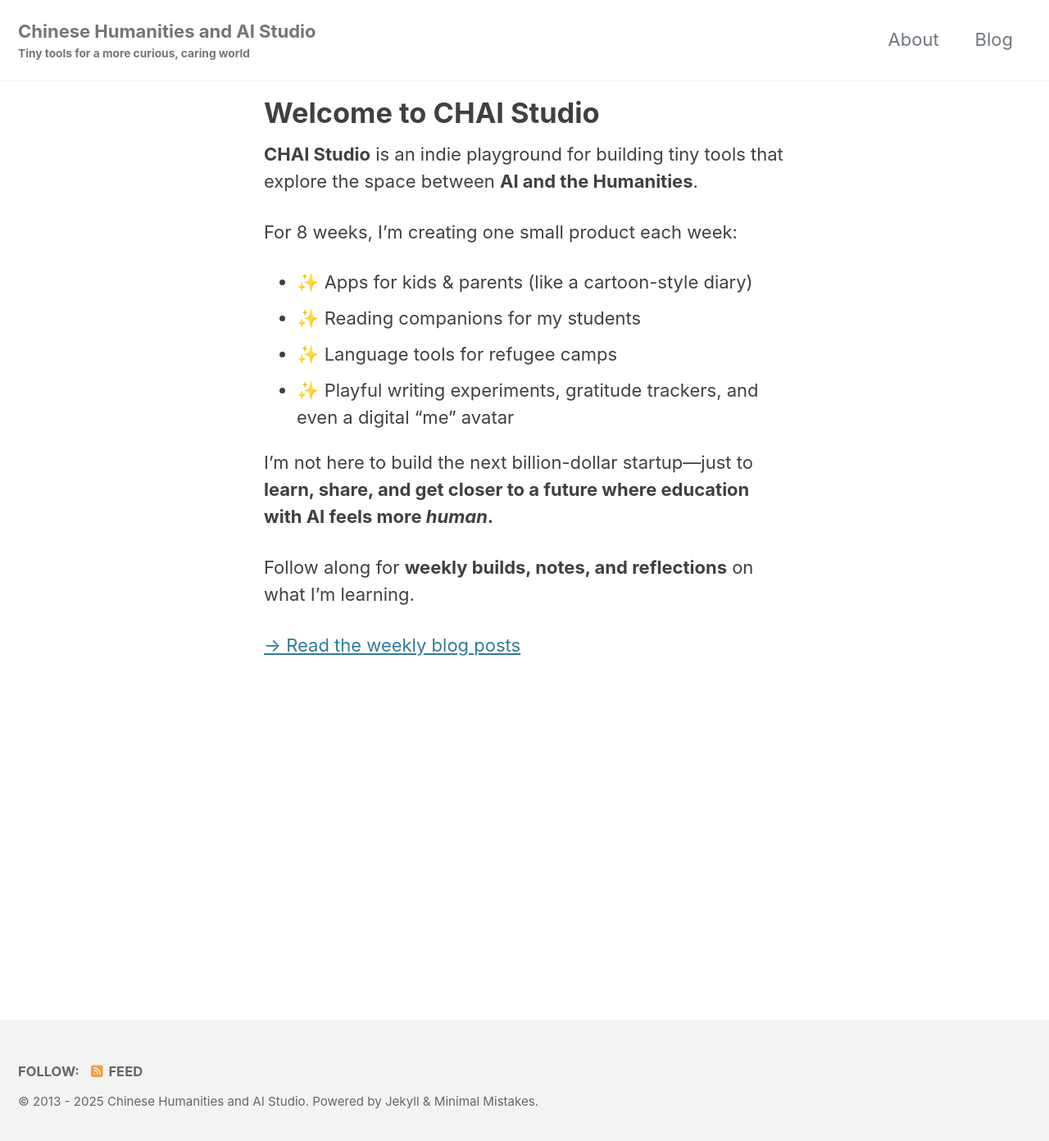
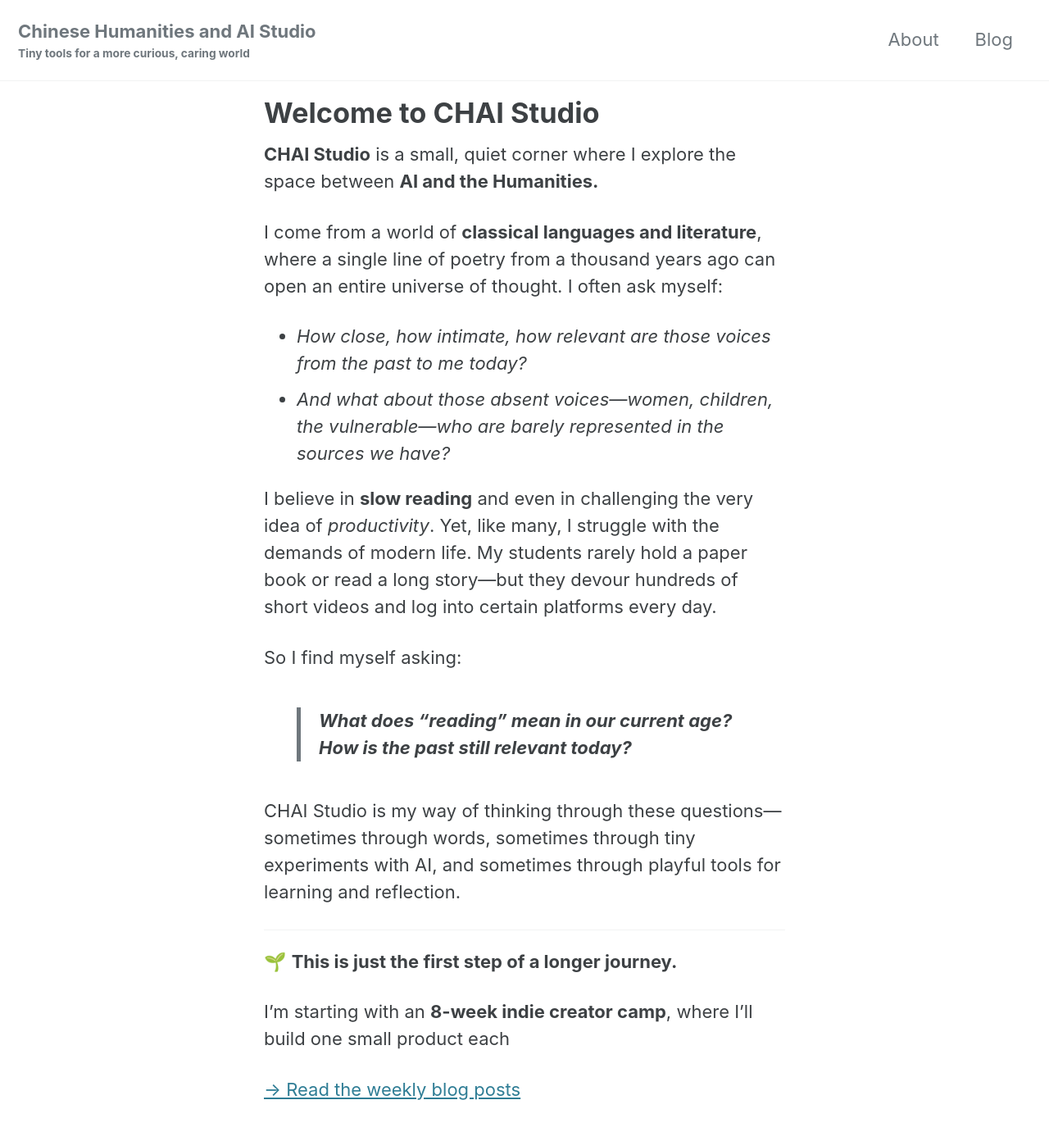
Before and after one commit to chai-studio/chai-studio.github.io, a Jekyll site: the page built from index.md, in a window 1280 px wide and 1400 px high. Shown: the top 1392 px of the window at 82% size. Built offline with Jekyll 4.4.1, drawn with Linux system fonts in a browser that asks for light colours; cached includes are drawn as plain includes; the list of posts is cut into pages by our own code.

Commit message:
Update index.md with a personal note

```diff
--- a/index.md
+++ b/index.md
@@ -3,17 +3,25 @@ layout: single
 title: "Welcome to CHAI Studio"
 ---
 
-**CHAI Studio** is an indie playground for building tiny tools that explore the space between **AI and the Humanities**.
+**CHAI Studio** is a small, quiet corner where I explore the space between **AI and the Humanities.**
 
-For 8 weeks, I’m creating one small product each week:
+I come from a world of **classical languages and literature**, where a single line of poetry from a thousand years ago can open an entire universe of thought. I often ask myself:
 
-- ✨ Apps for kids & parents (like a cartoon-style diary)
-- ✨ Reading companions for my students
-- ✨ Language tools for refugee camps
-- ✨ Playful writing experiments, gratitude trackers, and even a digital “me” avatar
+- *How close, how intimate, how relevant are those voices from the past to me today?*
+- *And what about those absent voices—women, children, the vulnerable—who are barely represented in the sources we have?*
 
-I’m not here to build the next billion-dollar startup—just to **learn, share, and get closer to a future where education with AI feels more *human*.**
+I believe in **slow reading** and even in challenging the very idea of *productivity*. Yet, like many, I struggle with the demands of modern life. My students rarely hold a paper book or read a long story—but they devour hundreds of short videos and log into certain platforms every day.
 
-Follow along for **weekly builds, notes, and reflections** on what I’m learning.
+So I find myself asking:
+
+> **What does “reading” mean in our current age? How is the past still relevant today?**
+
+CHAI Studio is my way of thinking through these questions—sometimes through words, sometimes through tiny experiments with AI, and sometimes through playful tools for learning and reflection.
+
+---
+
+🌱 **This is just the first step of a longer journey.**
+
+I’m starting with an **8-week indie creator camp**, where I’ll build one small product each
 
 [→ Read the weekly blog posts](/blog/)
```
